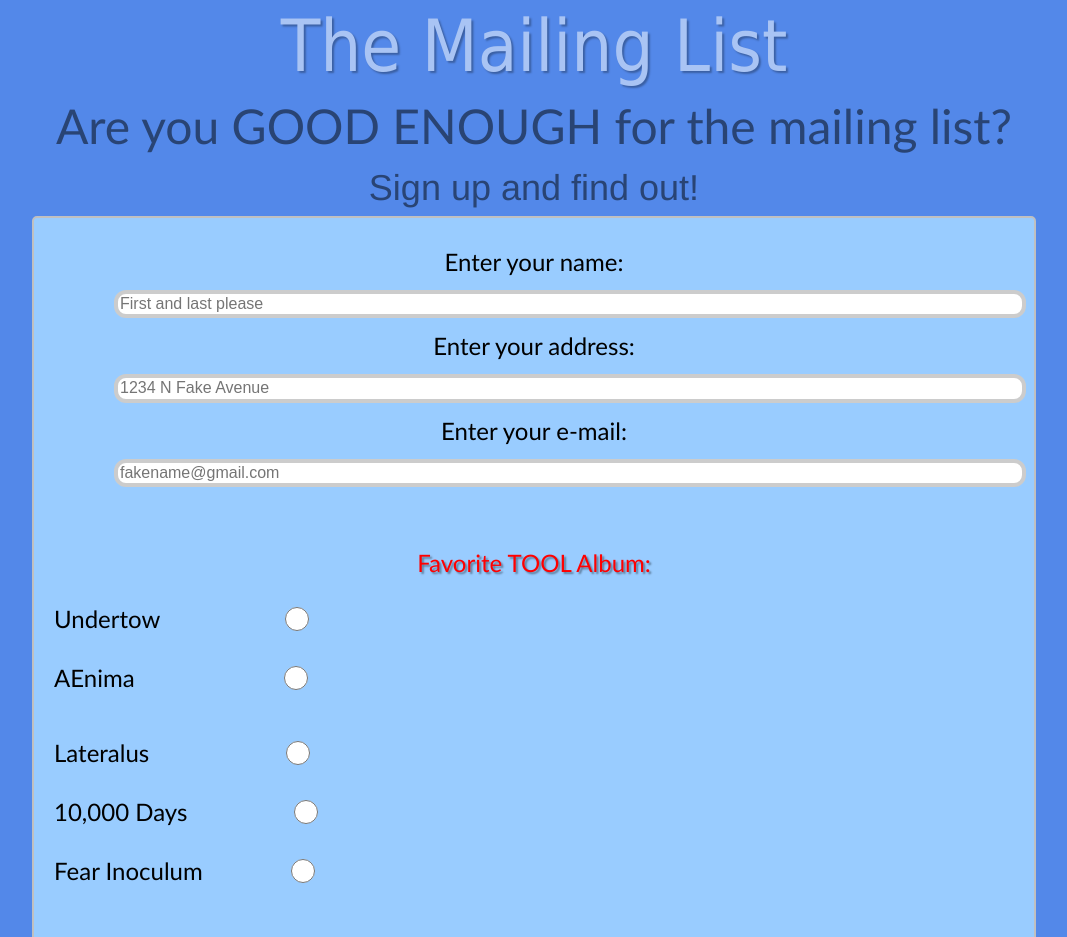
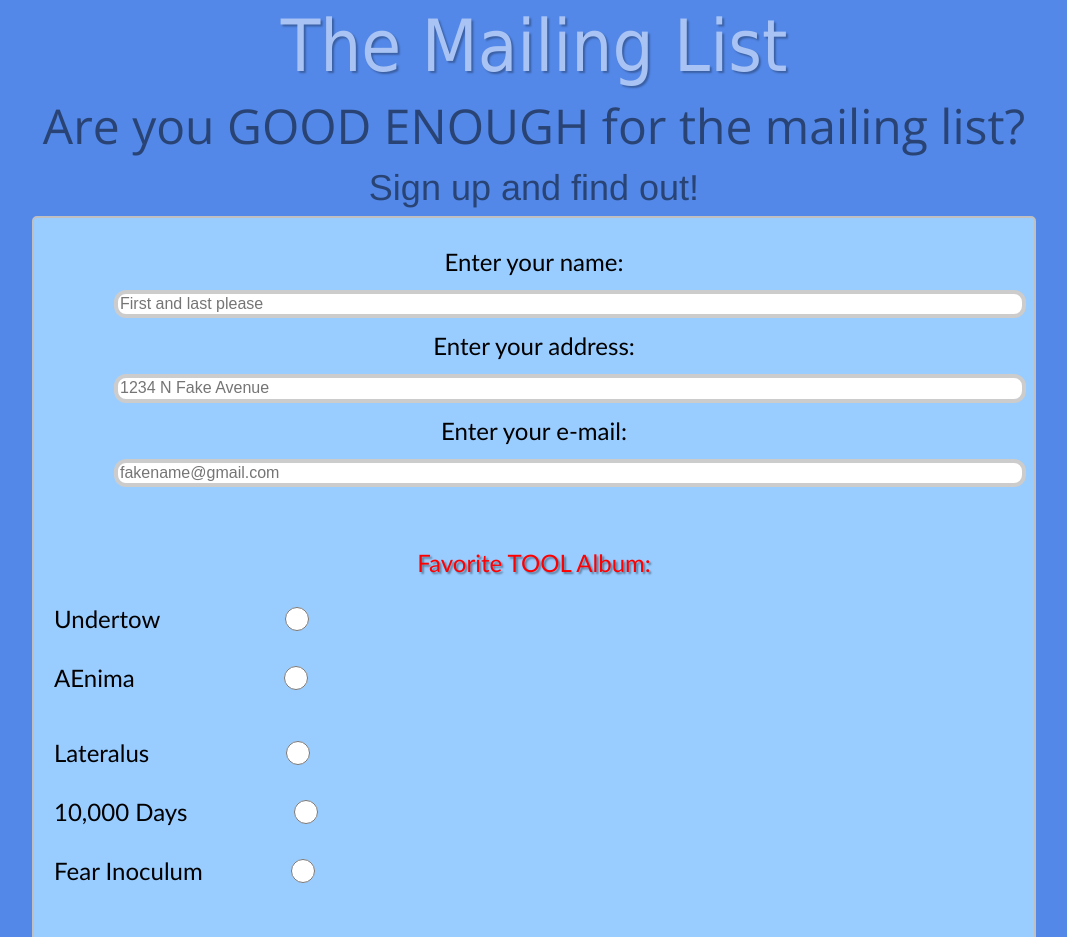
Before and after one commit to JorgeAnzaldo-ITMD362/project1, a plain HTML site: page index.html in a window 1280 px wide. Shown: the top 937 px of the page, without its empty margins (106-1173 px from the left). Drawn offline with nearby package versions, Linux system fonts and the light colour scheme.

Commit message:
replaced h1 font with an imported font from Google (Open Sans)

```diff
--- a/css/screen.css
+++ b/css/screen.css
@@ -1,3 +1,4 @@
+@import url('https://fonts.googleapis.com/css?family=Open+Sans');
 body {
 	background-color: #5388E9;
 }
@@ -14,7 +15,7 @@ h2 {
 	color:#294474;
 	font-size: 36px;
 	text-align: center;
-	font-family: "Trebuchet MS";
+	font-family: "Open Sans";
 	padding: 10px;
 }
 
```
